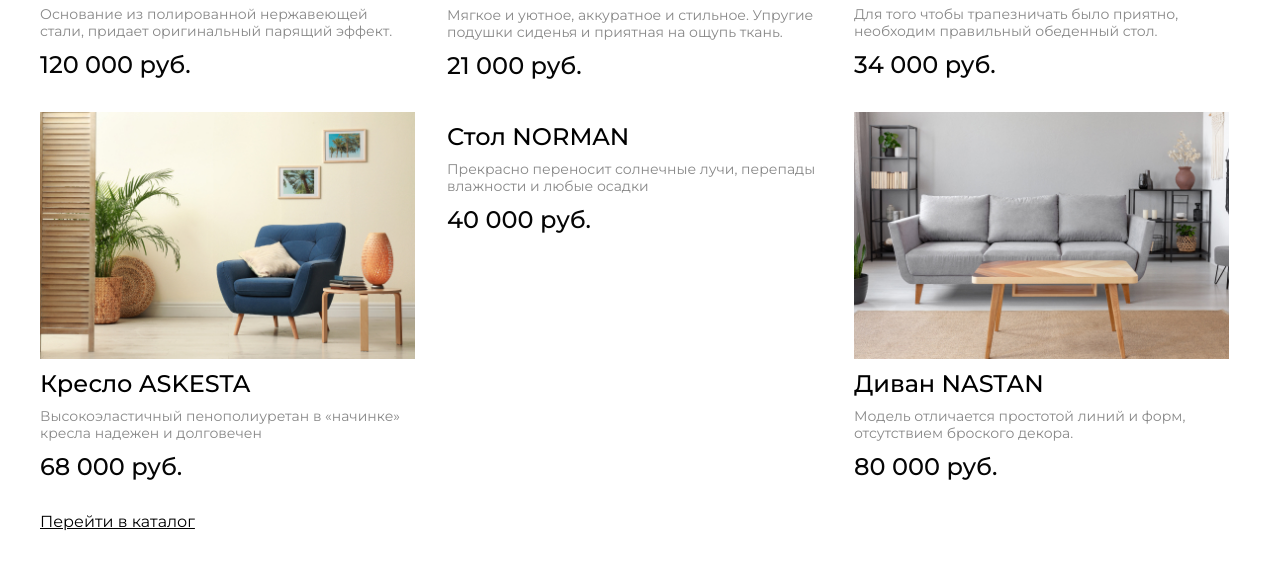
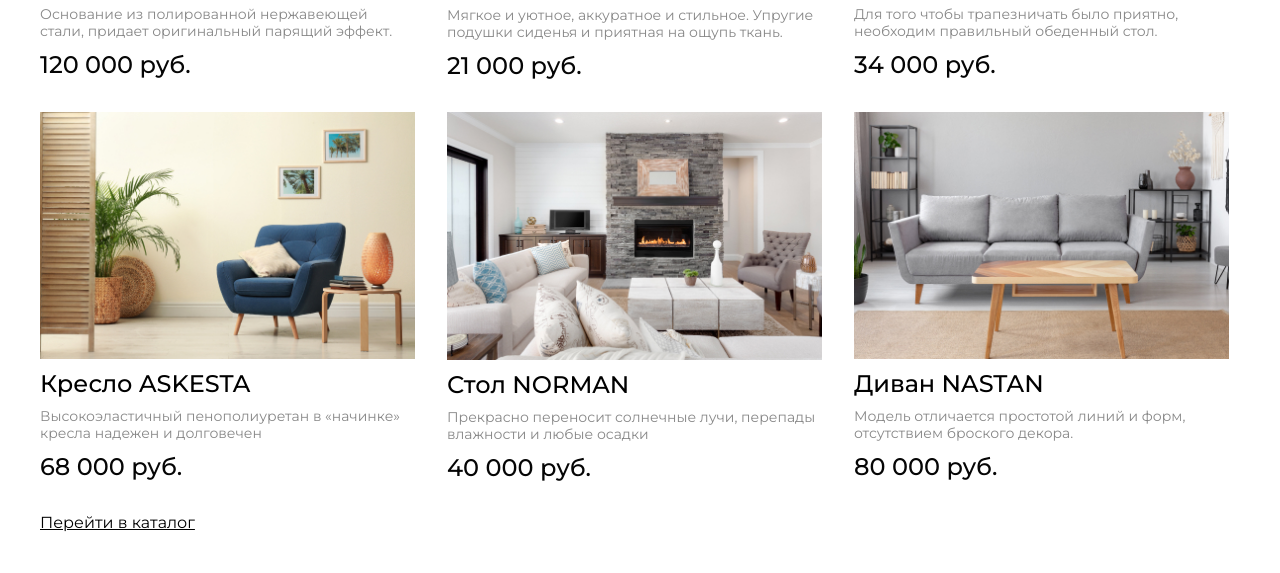
Before and after one commit to ProiZvoDiteLb/site, a plain HTML site: page index.html in a window 1280 px wide. Shown: the part 2722-3295 px from the top of the page. Drawn offline with nearby package versions, Linux system fonts and the light colour scheme; files that its build step writes are made by us from their sources; the site is published under a folder, as on GitHub Pages, so addresses that start at the root find nothing.

Commit message:
finish_point

```diff
--- a/index.html
+++ b/index.html
@@ -279,7 +279,7 @@
           <p class="section__score1">68 000 руб.</p>
         </article>
         <article class="product product">
-          <img class="image section__image" src="/img/product8.jpg" alt="">
+          <img class="image section__image" src="./img/product8.jpg" alt="">
           <h3 class="section__chair">Стол NORMAN</h3>
           <p class="section__mebel">
             Прекрасно переносит солнечные лучи, перепады влажности и любые
```
